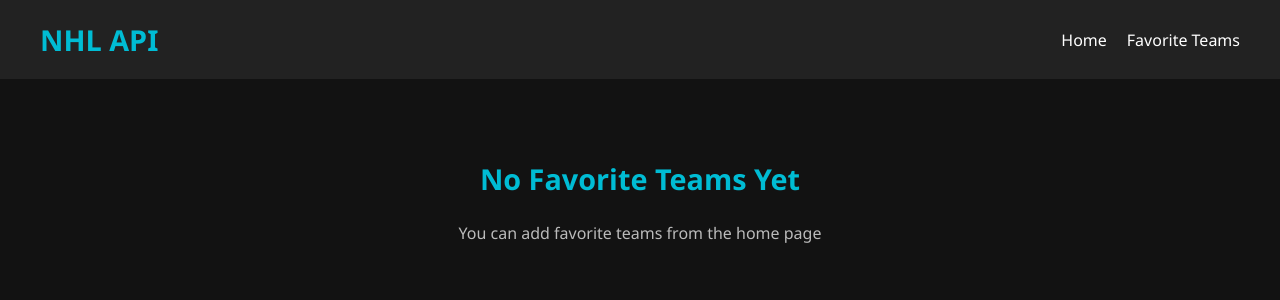
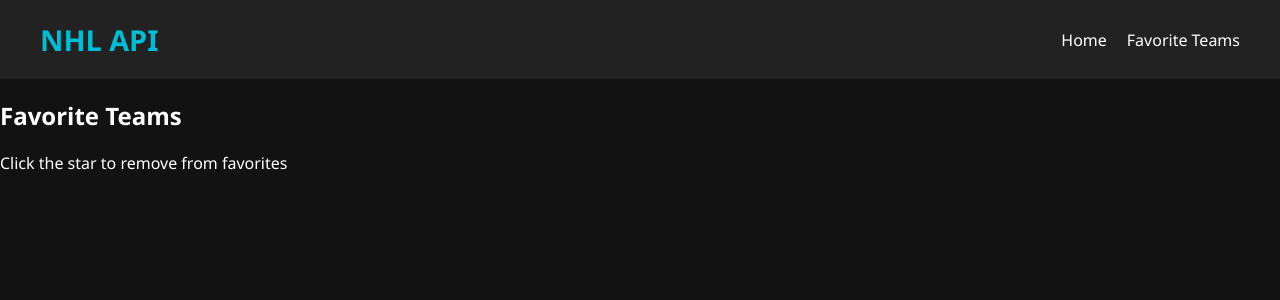
Before and after one commit to Dhruv1243/nhl-player-api, a React (Vite) app in the folder frontend/: page /favoriteTeams in a window 1280 px wide. Shown: the top 300 px of the page. Built offline with nearby package versions, Linux system fonts and the light colour scheme.

Commit message:
Fixed bug where state didn't save after refresh

```diff
--- a/frontend/src/App.jsx
+++ b/frontend/src/App.jsx
@@ -1,22 +1,22 @@
-import TeamCard from "./components/TeamCard";
-import FacoriteTeams from "./pages/FavoriteTeams.jsx";
+import FavoriteTeams from "./pages/FavoriteTeams.jsx";
 import Home from "./pages/Home.jsx";
 import "./App.css";
 import NavBar from "./components/NavBar.jsx";
+import { TeamProvider } from "./contexts/TeamContext.jsx";
 import { Routes, Route } from "react-router-dom";
 
 function App() {
   return (
-    <div>
+    <TeamProvider>
       <NavBar />
       <main className="main-content">
         <Routes>
           <Route path="/" element={<Home />} />
           <Route path="/home" element={<Home />} />
-          <Route path="/favoriteTeams" element={<FacoriteTeams />} />
+          <Route path="/favoriteTeams" element={<FavoriteTeams />} />
         </Routes>
       </main>
-    </div>
+    </TeamProvider>
   );
 }
 
--- a/frontend/src/components/TeamCard.css
+++ b/frontend/src/components/TeamCard.css
@@ -13,6 +13,15 @@
 
 .team-card:hover {
   transform: translateY(-5px);
+  box-shadow: 10px 10px 5px #000000;
+  -moz-box-shadow: 0px 10px 5px #000000;
+  -webkit-box-shadow: 0px 10px 5px #000000;
+  -webkit-filter: brightness(70%);
+  -webkit-transition: all 0.5s ease;
+  -moz-transition: all 0.5s ease;
+  -o-transition: all 0.5s ease;
+  -ms-transition: all 0.5s ease;
+  transition: all 0.5s ease;
 }
 
 /* Top-right floating button */
--- a/frontend/src/components/TeamCard.jsx
+++ b/frontend/src/components/TeamCard.jsx
@@ -1,11 +1,18 @@
 import "./TeamCard.css";
-import { useState } from "react";
+
+import { useTeamContext } from "../contexts/TeamContext";
 function TeamCard({ team }) {
-  const [isFavorite, setIsFavorite] = useState(false);
-
-  function toggleFavorite() {
-    setIsFavorite(!isFavorite);
-    console.log(team);
+  // const [isFavorite, setIsFavorite] = useState(false);
+  const { isFavorite, addFavoriteTeam, removeFavoriteTeam } = useTeamContext();
+  const favorite = isFavorite(team.id);
+  function toggleFavorite(e) {
+    e.preventDefault();
+    if (favorite) {
+      //if its already in the favorites when liking, then it removes it from favorites and vice versa
+      removeFavoriteTeam(team.id);
+    } else {
+      addFavoriteTeam(team);
+    }
   }
 
   return (
@@ -14,10 +21,10 @@ function TeamCard({ team }) {
         <img src={team.image} alt={team.teamName} />
         <div className="team-overlay">
           <button
-            className={`favorite-btn ${isFavorite ? "active" : ""}`} //gives it the active class only if isFavorite is true unless its empty
+            className={`favorite-btn ${favorite ? "active" : ""}`} //gives it the active class only if favorite is true unless its empty
             onClick={toggleFavorite}
           >
-            {isFavorite ? "★" : "☆"}
+            {favorite ? "★" : "☆"}
           </button>
         </div>
       </div>
--- /dev/null
+++ b/frontend/src/contexts/TeamContext.jsx
@@ -0,0 +1,44 @@
+import { createContext, useState, useContext, useEffect } from "react";
+
+const TeamContext = createContext({});
+
+export const useTeamContext = () => useContext(TeamContext);
+
+export const TeamProvider = ({ children }) => {
+  const [favoriteTeams, setFavoriteTeams] = useState(() => {
+    try {
+      const stored = localStorage.getItem("favoriteTeams");
+      return stored ? JSON.parse(stored) : [];
+    } catch {
+      return [];
+    }
+  });
+
+  useEffect(() => {
+    console.log("Favorite teams updated:", favoriteTeams);
+    localStorage.setItem("favoriteTeams", JSON.stringify(favoriteTeams)); //every time the favorite teams change, it will update the local storage
+  }, [favoriteTeams]);
+
+  const addFavoriteTeam = (team) => {
+    setFavoriteTeams((prevTeams) => [...prevTeams, team]); //this is taking the previous teams and adding the new team
+  };
+
+  const removeFavoriteTeam = (teamId) => {
+    setFavoriteTeams((prevTeams) =>
+      prevTeams.filter((team) => team.id !== teamId)
+    ); //this is generating a new array without the array that has the id of the team that we just removed
+  };
+
+  const isFavorite = (teamId) => {
+    return favoriteTeams.some((team) => team.id === teamId); //checks all the teams in the array and if it finds one with the same id, it returns true
+  };
+
+  const value = {
+    favoriteTeams,
+    addFavoriteTeam,
+    removeFavoriteTeam,
+    isFavorite,
+  };
+
+  return <TeamContext.Provider value={value}>{children}</TeamContext.Provider>;
+};
--- a/frontend/src/pages/FavoriteTeams.jsx
+++ b/frontend/src/pages/FavoriteTeams.jsx
@@ -1,5 +1,22 @@
-import "./FavoriteTeams.css";
-function FacoriteTeams() {
+import "./Home.css";
+import { useTeamContext } from "../contexts/TeamContext";
+import TeamCard from "../components/TeamCard";
+function FavoriteTeams() {
+  const { favoriteTeams } = useTeamContext();
+
+  if (favoriteTeams) {
+    return (
+      <div className="favorite-teams">
+        <h2>Favorite Teams</h2>
+        <p>Click the star to remove from favorites</p>
+        <div className="team-grid">
+          {favoriteTeams.map((team) => (
+            <TeamCard key={team.id} team={team} />
+          ))}
+        </div>
+      </div>
+    );
+  }
   return (
     <div className="favorite-teams">
       <h2>No Favorite Teams Yet</h2>
@@ -8,4 +25,4 @@ function FacoriteTeams() {
   );
 }
 
-export default FacoriteTeams;
+export default FavoriteTeams;
```
Also changed, not shown: 1 other file (tests, documents, lock files or other folders).
